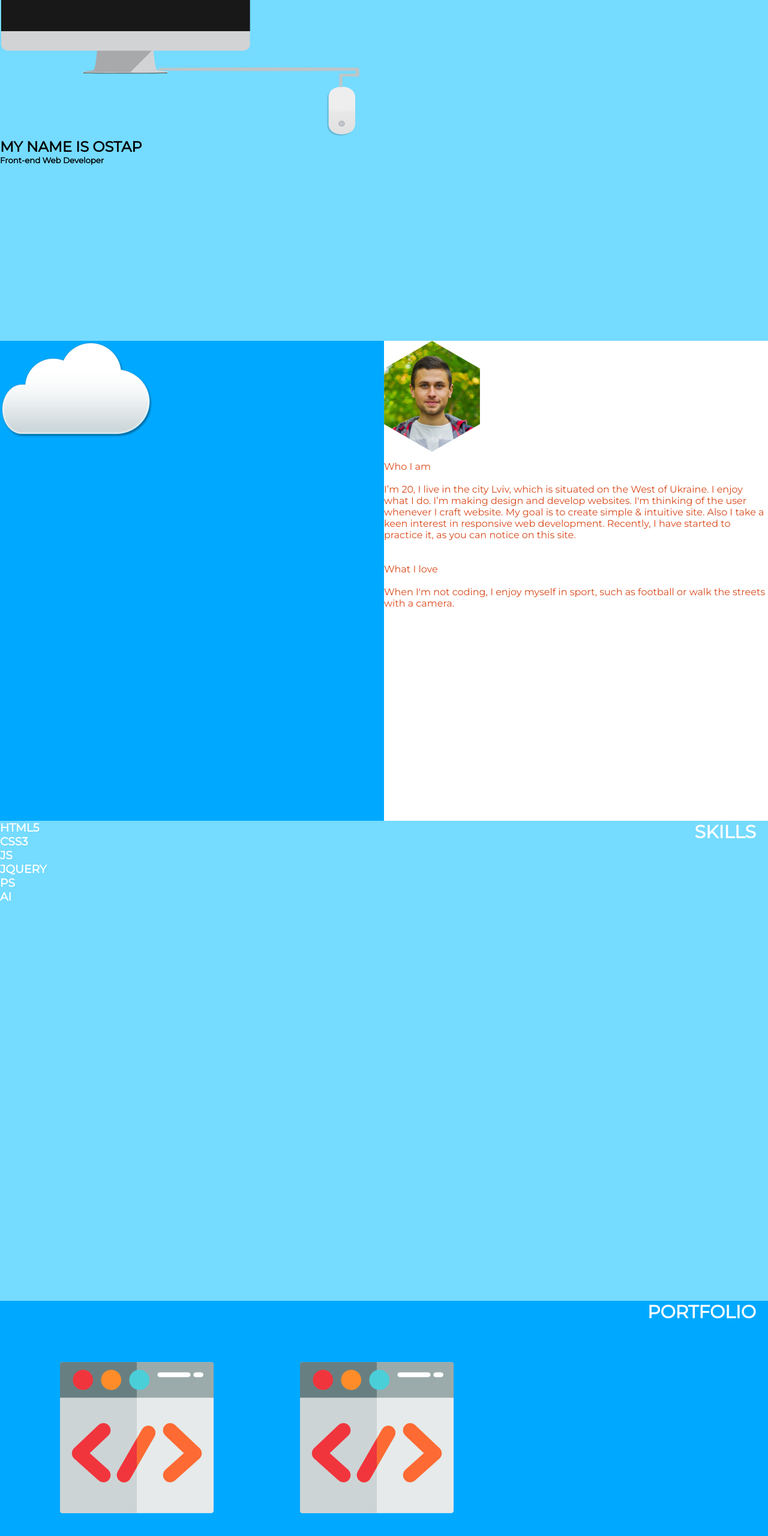
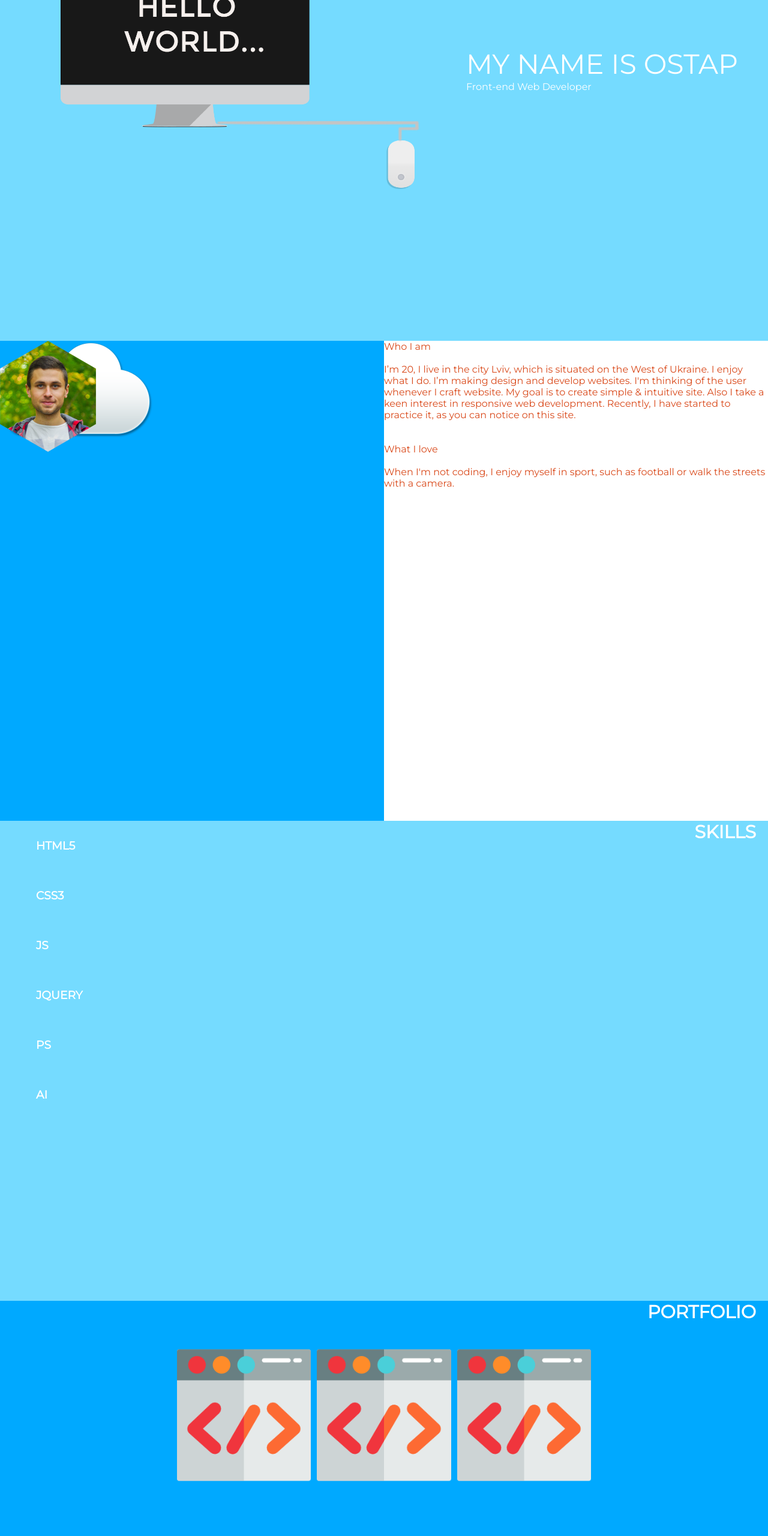
Before and after one commit to OstapHetman/website-portfolio, a plain HTML site: page index.html in a window 1280 px wide. Shown: the part 232-2792 px from the top of the page at 60% size. Drawn offline with Linux system fonts and the light colour scheme.

Commit message:
portfolio gallery

```diff
--- a/css/index.css
+++ b/css/index.css
@@ -38,10 +38,28 @@ nav li a:hover {
 	background-color:white;
 	color:#d94819;
 }
+/************************----under navigation------******************/
 #imac-image {
+	position: relative;
 	width: 100%;
 	max-width: 600px;
 	height: auto;
+}
+#text-home-page {
+
+	float:right;
+	margin-top: 30vh;
+	margin-right: 50px;
+	color:white;
+}
+#text-home-page p:first-child {
+	font-size: 46px;
+}
+/************************----END under navigation------******************/
+
+#imac-image{
+	float: left;
+	margin : 7% 0 0 7.7%;
 }
 #about-page {
 	width: 100%;
@@ -52,6 +70,11 @@ nav li a:hover {
 	width: 50%;
 	height: 100vh;
 	background-color: #00a9ff;
+}
+#portret{
+	max-width: 256px;
+	width: 100%;
+	height: auto;
 }
 #about-text {
 float: right;
@@ -83,7 +106,39 @@ margin-top: 200px;
 	font-size: 30px;
 }
 #skills-page h3 {
+	margin-left: 30px;
+	padding: 30px;
 	color:white;
+}
+/*****---Portfolio page--------****/
+.container {
+  margin: auto;
+  max-width: 700px;
+}
+.responsive-image, a {
+	padding: 5px ;
+	margin: 0 auto;
+  max-width: 100%;
+}
+.cell a img {
+			margin-top: 55px;
+  display: block;
+}
+
+@media screen and (min-width: 610px) {
+  .grid {
+    display: flex;
+    flex-wrap: wrap;
+    flex-direction: row;
+  }
+  .cell {
+    width: 50%;
+  }
+}
+@media screen and (min-width: 1000px) {
+  .cell {
+    width: calc(100% / 3);
+  }
 }
 #portfolio-page {
 	width: 100%;
@@ -96,10 +151,7 @@ margin-top: 200px;
 	margin-right: 20px;
 	font-size: 30px;
 }
-#portfolio-page img {
-	margin: 60px 0 0 60px;
-	padding: 40px;
-}
+/*********---END PORTFOLIO PAGE---************/
 #contact-page {
 	width: 100%;
 	height: 100vh;
--- a/css/media.css
+++ b/css/media.css
@@ -1,5 +1,7 @@
 @media (max-width: 610px)
+
 {
+	*{box-sizing:border-box}
 #navigation-right li a {
 		display: none;
 											}
@@ -15,10 +17,19 @@
 #cloud-about-page {
 	display: none;
 }
-#about-text {
+#text-home-page {
+margin: 0 auto;
+}
+#text-home-page {
 	width: 100%;
+	height: auto;
+	max-width: 461.438px;
+	text-align: center;
+	margin-top:45%;
 }
 #portret {
+	display: block;
 	margin:0 auto;
 }
+
 }
--- a/index.html
+++ b/index.html
@@ -10,7 +10,7 @@
 </head>
 <body>
 	<header>
-		<nav id="navigation-right">
+		<nav id="navigation-right" >
 			<ul>
 				<li><a href="index.html">{OH}</a></li>
 				<li><a href="#about-page">About</a></li>
@@ -19,26 +19,22 @@
 				<li><a href="#contact-page">Contact</a></li>
 			</ul>
 		</nav>
-		<section id="imac-home-page">
+		<div id="imac-home-page">
+			<div id="imac-text">
 				<img id="imac-image" alt="imac-image-on-start-page" src="img/imac.png">
-			<div>
-				<h1>MY NAME IS OSTAP</h1>
-				<h5>Front-end Web Developer</h5>
+				<div id="text-home-page">
+					<p>MY NAME IS OSTAP</p>
+					<p>Front-end Web Developer</p>
 				</div>
-		</section>
-		<!--<section id="welcome-text">
-			<div id="ostap-name">
-				<h1>MY NAME IS OSTAP</h1>
-				<h5>Front-end Web Developer</h5>
 			</div>
-		</section>-->
+		</div>
 	</header>
 	<section id="about-page">
 		<div id="cloud-about-page">
 			<img src="img/cloud.png" alt="cloud on about page">
 		</div>
+		<img id="portret" src="img/my_image.png" alt="portret ostap hetman">
 		<div id="about-text">
-		<img id="portret" src="img/my_image.png" alt="portret ostap hetman">
 			<p>Who I am
 				<br>
 				<br>
@@ -64,9 +60,28 @@
 	</section>
 	<section id="portfolio-page">
 		<h2>PORTFOLIO</h2>
-		<a href="work1.html"><img src="img/portfolio-cover.png" alt="portfolio-work-cover"></a>
-		<a href=""><img src="img/portfolio-cover.png" alt="portfolio-work-cover"></a>
-		<a href=""><img src="img/portfolio-cover.png" alt="portfolio-work-cover"><</a>
+		<div class="container">
+			<div class="grid">
+				<div class="cell">
+					<a href="work1.html"><img src="img/portfolio-cover.png" class="responsive-image" alt="portfolio-cover work 1"></a>
+				</div>
+				<div class="cell">
+					<a href="work1.html"><img src="img/portfolio-cover.png" class="responsive-image" alt="portfolio-cover work 2"></a>
+				</div>
+				<div class="cell">
+					<a href="work1.html"><img src="img/portfolio-cover.png" class="responsive-image" alt="portfolio-cover work 3"></a>
+				</div>
+				<div class="cell">
+					<a href="work1.html"><img src="img/portfolio-cover.png" class="responsive-image" alt="portfolio-cover work 4"></a>
+				</div>
+				<div class="cell">
+					<a href="work1.html"><img src="img/portfolio-cover.png" class="responsive-image" alt="portfolio-cover work 5"></a>
+				</div>
+				<div class="cell">
+					<a href="work1.html"><img src="img/portfolio-cover.png" class="responsive-image" alt="portfolio-cover work 6"></a>
+				</div>
+			</div>
+		</div>
 	</section>
 	<section id="contact-page">
 		<h2>CONTACT</h2>
```
Also changed, not shown: img/research.png (added). Lines whose indentation alone changed are shown as unchanged.
